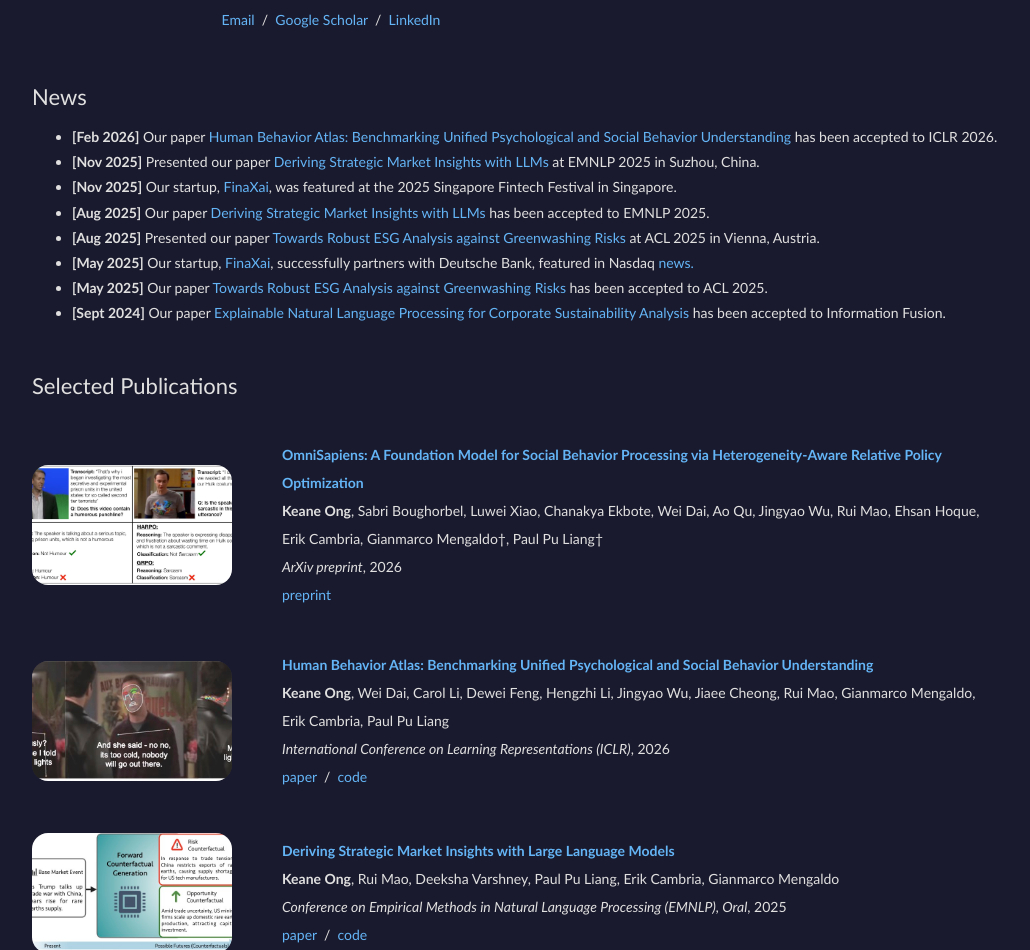
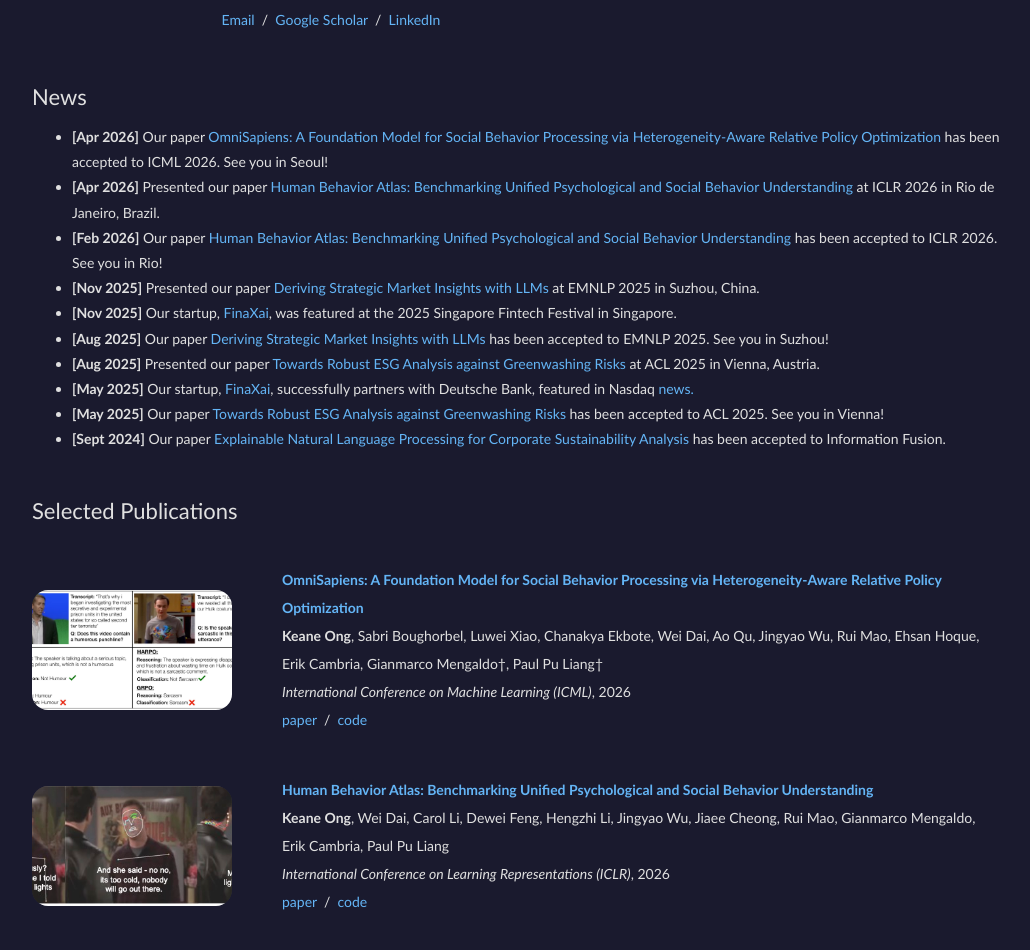
Before and after one commit to keanepotato/keanepotato.github.io, a plain HTML site: page index.html in a window 1280 px wide. Shown: the part 505-1455 px from the top of the page, without its empty margins (124-1154 px from the left). Drawn offline with Linux system fonts and the light colour scheme.

Commit message:
push updates

```diff
--- a/index.html
+++ b/index.html
@@ -55,13 +55,15 @@
               <td style="padding:16px;width:100%;vertical-align:middle">
                 <h2>News</h2>
                 <ul style="line-height:1.8">
-                  <li><strong>[Feb 2026]</strong> Our paper <a href="https://arxiv.org/pdf/2510.04899">Human Behavior Atlas: Benchmarking Unified Psychological and Social Behavior Understanding</a> has been accepted to ICLR 2026.</li>
+                  <li><strong>[Apr 2026]</strong> Our paper <a href="https://arxiv.org/pdf/2602.10635">OmniSapiens: A Foundation Model for Social Behavior Processing via Heterogeneity-Aware Relative Policy Optimization</a> has been accepted to ICML 2026. See you in Seoul!</li>
+                  <li><strong>[Apr 2026]</strong> Presented our paper <a href="https://arxiv.org/pdf/2510.04899">Human Behavior Atlas: Benchmarking Unified Psychological and Social Behavior Understanding</a> at ICLR 2026 in Rio de Janeiro, Brazil.</li>
+                  <li><strong>[Feb 2026]</strong> Our paper <a href="https://arxiv.org/pdf/2510.04899">Human Behavior Atlas: Benchmarking Unified Psychological and Social Behavior Understanding</a> has been accepted to ICLR 2026. See you in Rio!</li>
                   <li><strong>[Nov 2025]</strong> Presented our paper <a href="https://arxiv.org/pdf/2505.19430">Deriving Strategic Market Insights with LLMs</a> at EMNLP 2025 in Suzhou, China.</li>
                   <li><strong>[Nov 2025]</strong> Our startup, <a href="https://www.finaxai.com/">FinaXai</a>, was featured at the 2025 Singapore Fintech Festival in Singapore.</li>
-                  <li><strong>[Aug 2025]</strong> Our paper <a href="https://arxiv.org/pdf/2505.19430">Deriving Strategic Market Insights with LLMs</a> has been accepted to EMNLP 2025.</li>
+                  <li><strong>[Aug 2025]</strong> Our paper <a href="https://arxiv.org/pdf/2505.19430">Deriving Strategic Market Insights with LLMs</a> has been accepted to EMNLP 2025. See you in Suzhou!</li>
                   <li><strong>[Aug 2025]</strong> Presented our paper <a href="https://arxiv.org/pdf/2502.15821">Towards Robust ESG Analysis against Greenwashing Risks</a> at ACL 2025 in Vienna, Austria.</li>
                   <li><strong>[May 2025]</strong> Our startup, <a href="https://www.finaxai.com/">FinaXai</a>, successfully partners with Deutsche Bank, featured in Nasdaq <a href="https://www.nasdaq.com/articles/deutsche-bank-boosts-digital-transformation-collaborations">news.</a></li>
-                  <li><strong>[May 2025]</strong> Our paper <a href="https://arxiv.org/pdf/2505.19430">Towards Robust ESG Analysis against Greenwashing Risks</a> has been accepted to ACL 2025.</li>
+                  <li><strong>[May 2025]</strong> Our paper <a href="https://arxiv.org/pdf/2505.19430">Towards Robust ESG Analysis against Greenwashing Risks</a> has been accepted to ACL 2025. See you in Vienna!</li>
                   <li><strong>[Sept 2024]</strong> Our paper <a href="https://www.sciencedirect.com/science/article/pii/S1566253524005049">Explainable Natural Language Processing for Corporate Sustainability Analysis</a> has been accepted to Information Fusion.</li>
                 </ul>
               </td>
@@ -87,9 +89,11 @@
                 <br>
                 <strong>Keane Ong</strong>, Sabri Boughorbel, Luwei Xiao, Chanakya Ekbote, Wei Dai, Ao Qu, Jingyao Wu, Rui Mao, Ehsan Hoque, Erik Cambria, Gianmarco Mengaldo&#8224;, Paul Pu Liang&#8224;
                 <br>
-                <em>ArXiv preprint</em>, 2026
+                <em>International Conference on Machine Learning (ICML)</em>, 2026
                 <br>
-                <a href="https://arxiv.org/pdf/2602.10635">preprint</a>
+                <a href="https://arxiv.org/pdf/2602.10635">paper</a>
+                &nbsp;/&nbsp;
+                <a href="https://github.com/MIT-MI/human_behavior_atlas">code</a>
               </td>
             </tr>
 
```
Also changed, not shown: 1 other file.
